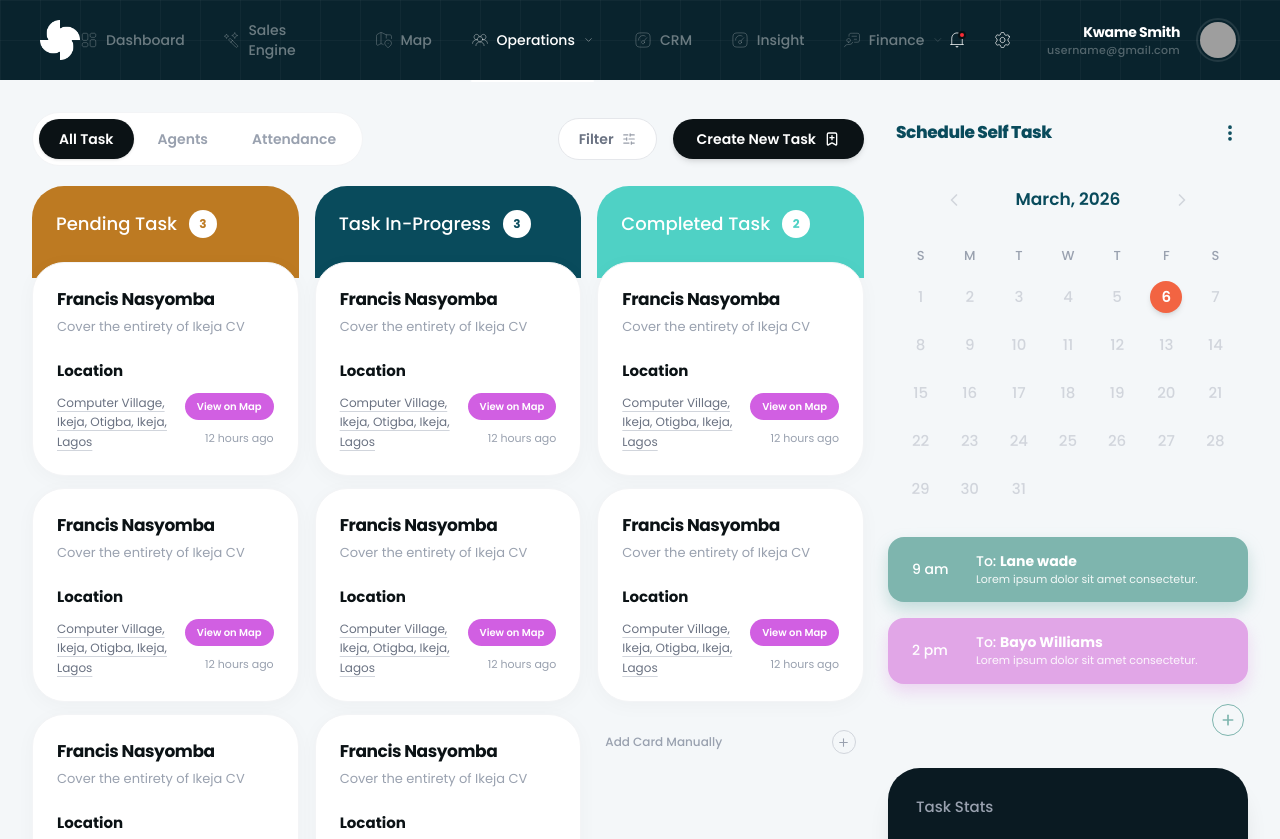
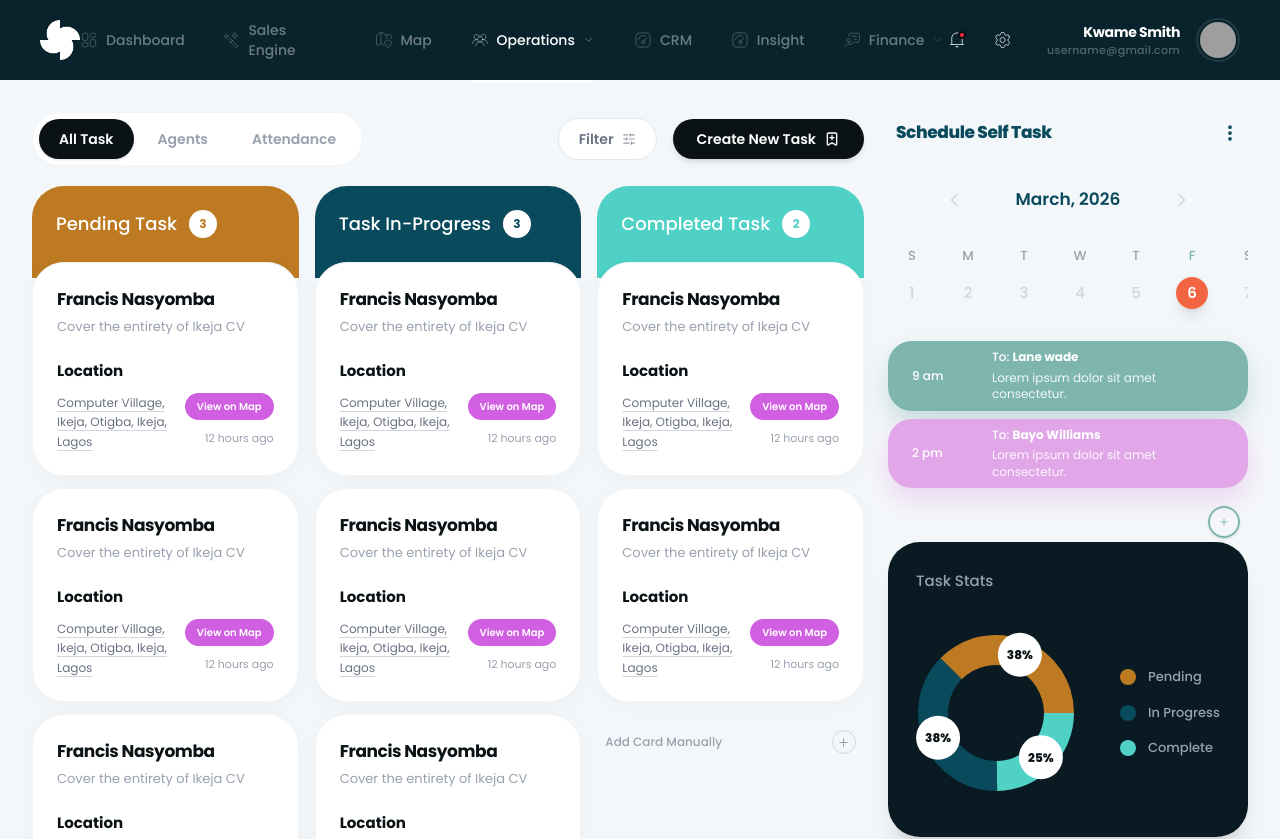
Before and after one commit to P23-Africa-Dev/the-factory, a Next.js app: page /operations in a window 1280 px wide. Shown: the top 839 px of the page. Built offline with nearby package versions, Linux system fonts and the light colour scheme; grey boxes are pictures that could not be loaded.

Commit message:
feat: redesign operations calendar to a horizontal scrollable view and integrate it into the dashboard

```diff
--- a/app/(dashboard)/dashboard/page.tsx
+++ b/app/(dashboard)/dashboard/page.tsx
@@ -2,6 +2,7 @@ import React from 'react';
 import { MyActivitiesChart, TotalLeadsChart } from '@/components/dashboard/dashboard-charts';
 import { TopCustomers } from '@/components/dashboard/dashboard-top-customers';
 import { WeeklyTasks, CRMPipeline, AIWorkspace } from '@/components/dashboard/dashboard-cards';
+import { OperationsCalendar } from '@/components/operations/operations-calendar';
 
 
 export default function DashboardPage() {
@@ -53,8 +54,8 @@ export default function DashboardPage() {
           <div className="col-span-12 lg:col-span-4">
             <TopCustomers />
           </div>
-          <div className="col-span-12 lg:col-span-4">
-            <WeeklyTasks />
+          <div className="col-span-12 lg:col-span-4 bg-white rounded-[32px] p-8 shadow-2xl relative border border-dash-dark/5">
+            <OperationsCalendar />
           </div>
           <div className="col-span-12 lg:col-span-4 flex flex-col gap-8">
             <CRMPipeline />
--- a/app/(dashboard)/operations/page.tsx
+++ b/app/(dashboard)/operations/page.tsx
@@ -159,18 +159,18 @@ export default function OperationsPage() {
           </div>
 
           {/* ── Right Sidebar ────────────────────────────── */}
-          <div className="w-full xl:w-[360px] 2xl:w-[420px] flex flex-col gap-6 shrink-0">
+          <div className="w-full xl:w-[360px] 2xl:w-[420px] flex flex-col gap- shrink-0">
 
             {/* Calendar */}
             <OperationsCalendar />
 
             {/* Task Stats */}
-            <div className="bg-[#0A1A22] rounded-[32px] p-7 shadow-xl mt-2 relative overflow-hidden">
+            <div className="bg-[#0A1A22] rounded-[32px] p-7 shadow-xl mt- relative overflow-hidden">
               <h3 className="text-gray-400 font-medium text-[15px] mb-6">
                 Task Stats
               </h3>
 
-              <div className="flex items-center gap-6">
+              <div className="flex items-center gap-3">
                 {/* Donut Chart */}
                 <div className="w-48 h-48 shrink-0 relative -left-4">
                   <ResponsiveContainer width="100%" height="100%">
--- a/components/layout/navbar.tsx
+++ b/components/layout/navbar.tsx
@@ -39,7 +39,7 @@ export function Navbar() {
   const [isMobileMenuOpen, setIsMobileMenuOpen] = useState(false);
 
   return (
-    <nav className="h-20 flex items-center justify-between px-6 lg:px-10 bg-[#09232D] text-white sticky top-0 z-50 hero-grid">
+    <nav className="h-20 flex items-center justify-between px-6 lg:px-10 bg-[#09232D] text-white sticky top-0 z-50">
       {/* Logo */}
       <div className="flex items-center">
         <Link href="/dashboard" className="flex items-center">
--- a/components/operations/operations-calendar.tsx
+++ b/components/operations/operations-calendar.tsx
@@ -15,8 +15,8 @@ const SCHEDULE_ITEMS = [
 ];
 
 export function OperationsCalendar() {
-  const today = new Date();
-  // Hardcoded for screenshot match (March 2026, 6th is highlighted)
+  const [selectedDate, setSelectedDate] = useState(6);
+  // Hardcoded for screenshot match (March 2026)
   const [month, setMonth] = useState(2); // March is 2
   const [year, setYear] = useState(2026);
 
@@ -29,18 +29,20 @@ export function OperationsCalendar() {
     else setMonth((m) => m + 1);
   };
 
+  // Generate a range of days for the scrollable row
+  // For the demo, we'll just show 1 to 31, but in a real app this might be more dynamic
   const daysInMonth = new Date(year, month + 1, 0).getDate();
-  const firstDay = new Date(year, month, 1).getDay();
+  const days = Array.from({ length: daysInMonth }, (_, i) => i + 1);
 
-  const cells: (number | null)[] = [
-    ...Array(firstDay).fill(null),
-    ...Array.from({ length: daysInMonth }, (_, i) => i + 1),
-  ];
+  const getDayLabel = (day: number) => {
+    const date = new Date(year, month, day);
+    return DAY_LABELS[date.getDay()];
+  };
 
-  const isToday = (d: number | null) => d === 6 && month === 2 && year === 2026;
+  const isSelected = (day: number) => day === selectedDate;
 
   return (
-    <div className="flex flex-col pt-2">
+    <div className="flex flex-col pt-2 relative min-h-[430px]">
       {/* Header */}
       <div className="flex justify-between items-center mb-10 px-2">
         <h3 className="text-[#094B5C] font-extrabold text-[17px] tracking-tight">Schedule Self Task</h3>
@@ -66,64 +68,64 @@ export function OperationsCalendar() {
         </button>
       </div>
 
-      {/* Day Labels */}
-      <div className="grid grid-cols-7 mb-4 px-2">
-        {DAY_LABELS.map((d, i) => (
-          <div key={i} className="text-center text-[13px] font-medium text-gray-400">
-            {d}
-          </div>
-        ))}
-      </div>
-
-      {/* Calendar Grid */}
-      <div className="grid grid-cols-7 gap-y-4 px-2 mb-8">
-        {cells.map((day, idx) => (
-          <div key={idx} className="flex items-center justify-center">
-            {day ? (
-              <button
-                className={`w-8 h-8 text-[15px] flex items-center justify-center rounded-full transition-all ${
-                  isToday(day)
-                    ? 'bg-[#F26442] text-white shadow-md font-semibold'
-                    : 'text-gray-300 font-medium hover:bg-gray-100 hover:text-[#094B5C]'
-                }`}
-              >
+      {/* Horizontal Scrollable Dates */}
+      <div className="flex overflow-x-auto pb-4 mb-4 no-scrollbar gap-6 px-2">
+        {days.map((day) => {
+          const label = getDayLabel(day);
+          const selected = isSelected(day);
+          return (
+            <div
+              key={day}
+              className="flex flex-col items-center min-w-[32px] cursor-pointer"
+              onClick={() => setSelectedDate(day)}
+            >
+              <span className={`text-[13px] font-medium mb-3 transition-colors ${
+                selected ? 'text-[#7EB5AE]' : 'text-gray-400'
+              }`}>
+                {label}
+              </span>
+              <div className={`w-8 h-8 text-[15px] flex items-center justify-center rounded-full transition-all ${
+                selected
+                  ? 'bg-[#F26442] text-white shadow-lg font-semibold'
+                  : 'text-gray-300 font-medium hover:bg-gray-100 hover:text-[#094B5C]'
+              }`}>
                 {day}
-              </button>
-            ) : null}
-          </div>
-        ))}
+              </div>
+            </div>
+          );
+        })}
       </div>
 
       {/* Schedule Items */}
-      <div className="space-y-4 mb-3">
+      <div className="space-y-2 mb-3">
         {SCHEDULE_ITEMS.map((item, idx) => (
           <div
             key={idx}
-            className="rounded-[16px] px-6 py-4 flex items-center"
+            className="rounded-[24px] px-6 py-2 flex items-center transition-transform hover:scale-[1.02] cursor-pointer"
             style={{
               backgroundColor: item.bg,
-              boxShadow: `0 8px 16px ${item.shadow}`
+              boxShadow: `0 12px 24px ${item.shadow}`
             }}
           >
-            <div className="flex gap-4 items-center w-full">
-              <span className="text-[14px] font-medium text-white w-12 shrink-0">
+            <div className="flex gap-6 items-center w-full">
+              <span className="text-[12px] font-medium text-white w-14 shrink-0">
                 {item.time}
               </span>
               <div className="min-w-0 flex-1">
-                <p className="text-[14px] font-medium text-white leading-tight">
+                <p className="text-[12px] font-medium text-white leading-snug">
                   To: <span className="font-bold">{item.to}</span>
                 </p>
-                <p className="text-[11px] text-white/90 mt-0.5 leading-tight">{item.desc}</p>
+                <p className="text-[12px] text-white/90 mt-1 leading-snug">{item.desc}</p>
               </div>
             </div>
           </div>
         ))}
       </div>
 
-      {/* Add Button */}
-      <div className="flex justify-end mt-2 pr-1">
-        <button className="w-8 h-8 border-[1.5px] border-[#7EB5AE] rounded-full flex items-center justify-center text-[#7EB5AE] hover:bg-[#7EB5AE] hover:text-white transition-colors">
-          <Plus size={16} strokeWidth={2.5} />
+      {/* Add Button (Floating) */}
+      <div className="absolute bottom-1 right-2">
+        <button className="w-8 h-8 border-[2px] border-[#7EB5AE] rounded-full flex items-center justify-center text-[#7EB5AE] hover:bg-[#7EB5AE] hover:text-white transition-all shadow-sm cursor-pointer">
+          <Plus size={10} strokeWidth={2.5} />
         </button>
       </div>
     </div>
```
